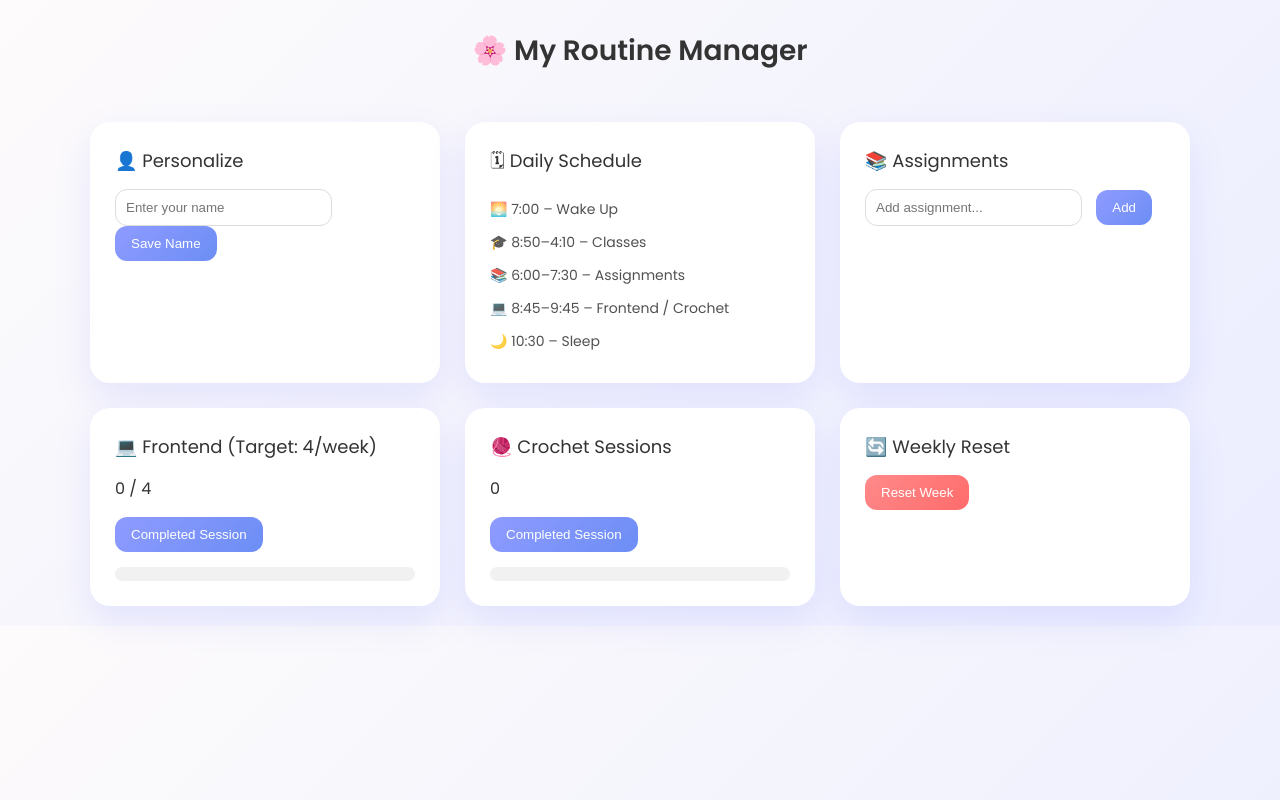
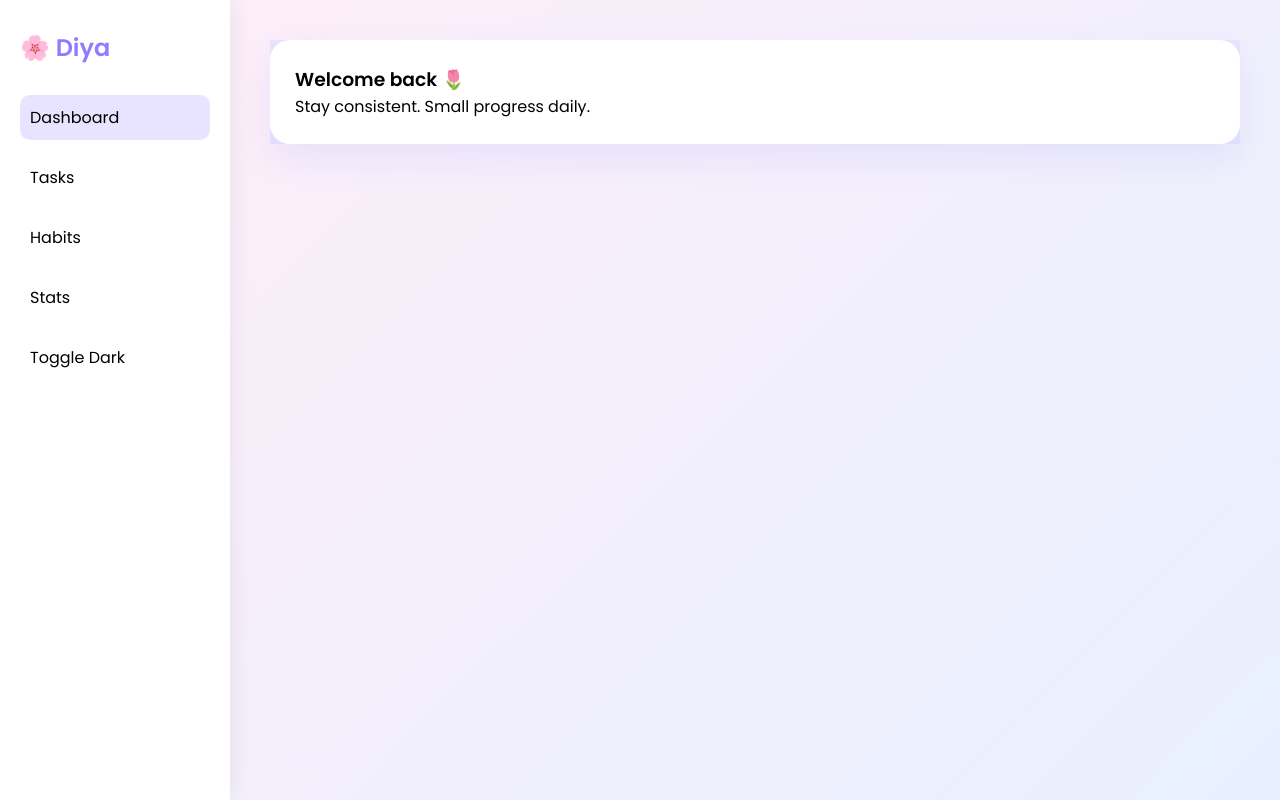
Before and after one commit to Diya-Sebastian/routine-manager, a plain HTML site: page index.html in a window 1280 px wide. Drawn offline with Linux system fonts and the light colour scheme.

Commit message:
Update index.html for layout and style enhancements
Refactor HTML structure and styles for improved layout and design.

```diff
--- a/index.html
+++ b/index.html
@@ -1,261 +1,266 @@
 <!DOCTYPE html>
 <html>
 <head>
-    <title>Diya's Routine Manager</title>
+<meta charset="UTF-8">
+<meta name="viewport" content="width=device-width, initial-scale=1.0">
+<title>Diya Routine Manager</title>
+
+<link href="https://fonts.googleapis.com/css2?family=Poppins:wght@300;400;600&display=swap" rel="stylesheet">
+
 <style>
-@import url('https://fonts.googleapis.com/css2?family=Poppins:wght@300;400;600&display=swap');
+* {
+    margin: 0;
+    padding: 0;
+    box-sizing: border-box;
+    font-family: 'Poppins', sans-serif;
+}
 
 body {
-    font-family: 'Poppins', sans-serif;
-    margin: 0;
-    padding: 0;
-    background: linear-gradient(135deg, #fdfbfb, #ebedff);
-    color: #333;
+    display: flex;
+    min-height: 100vh;
+    background: linear-gradient(135deg, #ffeef8, #e8f0ff);
 }
 
-h1 {
-    text-align: center;
-    margin: 30px 0;
-    font-weight: 600;
-    font-size: 28px;
+.sidebar {
+    width: 230px;
+    background: #ffffff;
+    padding: 30px 20px;
+    box-shadow: 5px 0 20px rgba(0,0,0,0.05);
 }
 
-.container {
-    max-width: 1100px;
-    margin: auto;
-    padding: 20px;
-    display: grid;
-    grid-template-columns: repeat(auto-fit, minmax(320px, 1fr));
-    gap: 25px;
+.sidebar h2 {
+    margin-bottom: 30px;
+    font-weight: 600;
+    color: #8f7cff;
+}
+
+.nav-item {
+    margin-bottom: 15px;
+    cursor: pointer;
+    padding: 10px;
+    border-radius: 10px;
+    transition: 0.3s;
+}
+
+.nav-item:hover {
+    background: #f3f0ff;
+}
+
+.active {
+    background: #e8e4ff;
+}
+
+.main {
+    flex: 1;
+    padding: 40px;
+}
+
+.section {
+    display: none;
+}
+
+.section.active {
+    display: block;
 }
 
 .card {
-    background: #ffffff;
+    background: white;
     padding: 25px;
     border-radius: 20px;
-    box-shadow: 0 15px 35px rgba(120, 130, 255, 0.15);
-    transition: 0.3s ease;
-}
-
-.card:hover {
-    transform: translateY(-5px);
-}
-
-h2 {
-    margin-top: 0;
-    font-weight: 500;
-    font-size: 18px;
-    margin-bottom: 15px;
+    box-shadow: 0 15px 35px rgba(150,150,255,0.15);
+    margin-bottom: 25px;
 }
 
 button {
-    padding: 10px 16px;
+    padding: 8px 14px;
     border: none;
-    border-radius: 12px;
+    border-radius: 10px;
+    background: #8f7cff;
+    color: white;
     cursor: pointer;
-    background: linear-gradient(135deg, #8f9bff, #6c8ef5);
-    color: white;
-    font-weight: 500;
-    transition: 0.3s ease;
-}
-
-button:hover {
-    transform: scale(1.05);
-}
-
-.reset-btn {
-    background: linear-gradient(135deg, #ff8a8a, #ff6b6b);
 }
 
 input {
-    padding: 10px;
-    width: 65%;
-    border-radius: 12px;
+    padding: 8px;
+    border-radius: 10px;
     border: 1px solid #ddd;
     margin-right: 10px;
 }
 
 ul {
     list-style: none;
-    padding: 0;
+    margin-top: 15px;
 }
 
 li {
     padding: 8px 0;
     cursor: pointer;
-    transition: 0.2s;
-}
-
-li:hover {
-    color: #6c8ef5;
 }
 
 .done {
     text-decoration: line-through;
-    color: #aaa;
+    opacity: 0.6;
 }
 
 .progress-bar {
-    background: #f1f1f1;
-    border-radius: 15px;
-    height: 14px;
+    background: #eee;
+    height: 12px;
+    border-radius: 10px;
     margin-top: 15px;
-    overflow: hidden;
 }
 
 .progress {
     height: 100%;
-    background: linear-gradient(135deg, #8f9bff, #6c8ef5);
     width: 0%;
-    transition: width 0.4s ease;
+    background: #8f7cff;
+    border-radius: 10px;
+    transition: 0.4s;
 }
 
-.schedule-item {
-    padding: 6px 0;
-    font-size: 14px;
-    opacity: 0.85;
+.dark-mode {
+    background: #2c2c3c;
+    color: white;
+}
+
+.dark-mode .card,
+.dark-mode .sidebar {
+    background: #3a3a4d;
+    color: white;
 }
 </style>
 </head>
 
 <body>
 
-<h1>🌸 <span id="username">My</span> Routine Manager</h1>
-
-<div class="container">
-
-    <!-- Personalization -->
-    <div class="card">
-        <h2>👤 Personalize</h2>
-        <input type="text" id="nameInput" placeholder="Enter your name">
-        <button onclick="saveName()">Save Name</button>
+<div class="sidebar">
+    <h2>🌸 Diya</h2>
+    <div class="nav-item active" onclick="showSection('dashboard', this)">Dashboard</div>
+    <div class="nav-item" onclick="showSection('tasks', this)">Tasks</div>
+    <div class="nav-item" onclick="showSection('habits', this)">Habits</div>
+    <div class="nav-item" onclick="showSection('stats', this)">Stats</div>
+    <div class="nav-item" onclick="toggleDarkMode()">Toggle Dark</div>
 </div>
 
-    <!-- Daily Schedule -->
+<div class="main">
+
+    <div id="dashboard" class="section active">
         <div class="card">
-        <h2>🗓 Daily Schedule</h2>
-        <div class="schedule-item">🌅 7:00 – Wake Up</div>
-        <div class="schedule-item">🎓 8:50–4:10 – Classes</div>
-        <div class="schedule-item">📚 6:00–7:30 – Assignments</div>
-        <div class="schedule-item">💻 8:45–9:45 – Frontend / Crochet</div>
-        <div class="schedule-item">🌙 10:30 – Sleep</div>
-    </div>
-
-    <!-- Assignments -->
-    <div class="card">
-        <h2>📚 Assignments</h2>
-        <input type="text" id="assignmentInput" placeholder="Add assignment...">
-        <button onclick="addAssignment()">Add</button>
-        <ul id="assignmentList"></ul>
-    </div>
-
-    <!-- Frontend Tracker -->
-    <div class="card">
-        <h2>💻 Frontend (Target: 4/week)</h2>
-        <p><span id="frontendCount">0</span> / 4</p>
-        <button onclick="incrementFrontend()">Completed Session</button>
-        <div class="progress-bar">
-            <div class="progress" id="frontendProgress"></div>
+            <h3>Welcome back 🌷</h3>
+            <p>Stay consistent. Small progress daily.</p>
         </div>
     </div>
 
-    <!-- Crochet Tracker -->
+    <div id="tasks" class="section">
         <div class="card">
-        <h2>🧶 Crochet Sessions</h2>
-        <p><span id="crochetCount">0</span></p>
-        <button onclick="incrementCrochet()">Completed Session</button>
+            <h3>Task Manager</h3>
+            <input type="text" id="taskInput" placeholder="Add new task">
+            <button onclick="addTask()">Add</button>
+            <ul id="taskList"></ul>
             <div class="progress-bar">
-            <div class="progress" id="crochetProgress"></div>
+                <div class="progress" id="taskProgress"></div>
+            </div>
         </div>
     </div>
 
-    <!-- Weekly Reset -->
+    <div id="habits" class="section">
         <div class="card">
-        <h2>🔄 Weekly Reset</h2>
-        <button class="reset-btn" onclick="weeklyReset()">Reset Week</button>
+            <h3>Habit Tracker</h3>
+            <input type="text" id="habitInput" placeholder="Add new habit">
+            <button onclick="addHabit()">Add</button>
+            <ul id="habitList"></ul>
+        </div>
+    </div>
+
+    <div id="stats" class="section">
+        <div class="card">
+            <h3>Weekly Progress</h3>
+            <p>Tasks Completed: <span id="statsCount">0</span></p>
+        </div>
     </div>
 
 </div>
 
 <script>
-    let assignments = JSON.parse(localStorage.getItem("assignments")) || [];
-    let frontendCount = parseInt(localStorage.getItem("frontendCount")) || 0;
-    let crochetCount = parseInt(localStorage.getItem("crochetCount")) || 0;
-    let savedName = localStorage.getItem("username");
 
-    function saveData() {
-        localStorage.setItem("assignments", JSON.stringify(assignments));
-        localStorage.setItem("frontendCount", frontendCount);
-        localStorage.setItem("crochetCount", crochetCount);
+let tasks = JSON.parse(localStorage.getItem("tasks")) || [];
+let habits = JSON.parse(localStorage.getItem("habits")) || [];
+
+function showSection(id, element) {
+    document.querySelectorAll(".section").forEach(s => s.classList.remove("active"));
+    document.getElementById(id).classList.add("active");
+
+    document.querySelectorAll(".nav-item").forEach(n => n.classList.remove("active"));
+    element.classList.add("active");
 }
 
-    function saveName() {
-        const name = document.getElementById("nameInput").value;
-        localStorage.setItem("username", name);
-        document.getElementById("username").textContent = name + "'s";
+function addTask() {
+    const input = document.getElementById("taskInput");
+    if(input.value === "") return;
+    tasks.push({text: input.value, done:false});
+    input.value="";
+    saveTasks();
+    renderTasks();
 }
 
-    if (savedName) {
-        document.getElementById("username").textContent = savedName + "'s";
+function renderTasks() {
+    const list = document.getElementById("taskList");
+    list.innerHTML="";
+    let completed=0;
+
+    tasks.forEach((task,index)=>{
+        const li=document.createElement("li");
+        li.textContent=task.text;
+        if(task.done){
+            li.classList.add("done");
+            completed++;
+        }
+        li.onclick=()=>{
+            tasks[index].done=!tasks[index].done;
+            saveTasks();
+            renderTasks();
+        };
+        list.appendChild(li);
+    });
+
+    const percent = tasks.length ? (completed/tasks.length)*100 : 0;
+    document.getElementById("taskProgress").style.width = percent + "%";
+    document.getElementById("statsCount").textContent = completed;
 }
 
-    function renderAssignments() {
-        const list = document.getElementById("assignmentList");
-        list.innerHTML = "";
-        assignments.forEach((item, index) => {
-            const li = document.createElement("li");
-            li.textContent = item.text;
-            if (item.done) li.classList.add("done");
-            li.onclick = () => {
-                assignments[index].done = !assignments[index].done;
-                saveData();
-                renderAssignments();
-            };
+function saveTasks(){
+    localStorage.setItem("tasks",JSON.stringify(tasks));
+}
+
+function addHabit(){
+    const input=document.getElementById("habitInput");
+    if(input.value==="") return;
+    habits.push(input.value);
+    input.value="";
+    saveHabits();
+    renderHabits();
+}
+
+function renderHabits(){
+    const list=document.getElementById("habitList");
+    list.innerHTML="";
+    habits.forEach(h=>{
+        const li=document.createElement("li");
+        li.textContent=h;
         list.appendChild(li);
     });
 }
 
-    function addAssignment() {
-        const input = document.getElementById("assignmentInput");
-        if (input.value.trim() === "") return;
-        assignments.push({ text: input.value, done: false });
-        input.value = "";
-        saveData();
-        renderAssignments();
+function saveHabits(){
+    localStorage.setItem("habits",JSON.stringify(habits));
 }
 
-    function incrementFrontend() {
-        if (frontendCount < 4) frontendCount++;
-        updateFrontend();
+function toggleDarkMode(){
+    document.body.classList.toggle("dark-mode");
 }
 
-    function incrementCrochet() {
-        crochetCount++;
-        updateCrochet();
-    }
+renderTasks();
+renderHabits();
 
-    function updateFrontend() {
-        document.getElementById("frontendCount").textContent = frontendCount;
-        document.getElementById("frontendProgress").style.width = (frontendCount / 4) * 100 + "%";
-        saveData();
-    }
-
-    function updateCrochet() {
-        document.getElementById("crochetCount").textContent = crochetCount;
-        document.getElementById("crochetProgress").style.width = (crochetCount / 7) * 100 + "%";
-        saveData();
-    }
-
-    function weeklyReset() {
-        frontendCount = 0;
-        crochetCount = 0;
-        updateFrontend();
-        updateCrochet();
-    }
-
-    updateFrontend();
-    updateCrochet();
-    renderAssignments();
 </script>
 
 </body>
```
Lines whose indentation alone changed are shown as unchanged.
